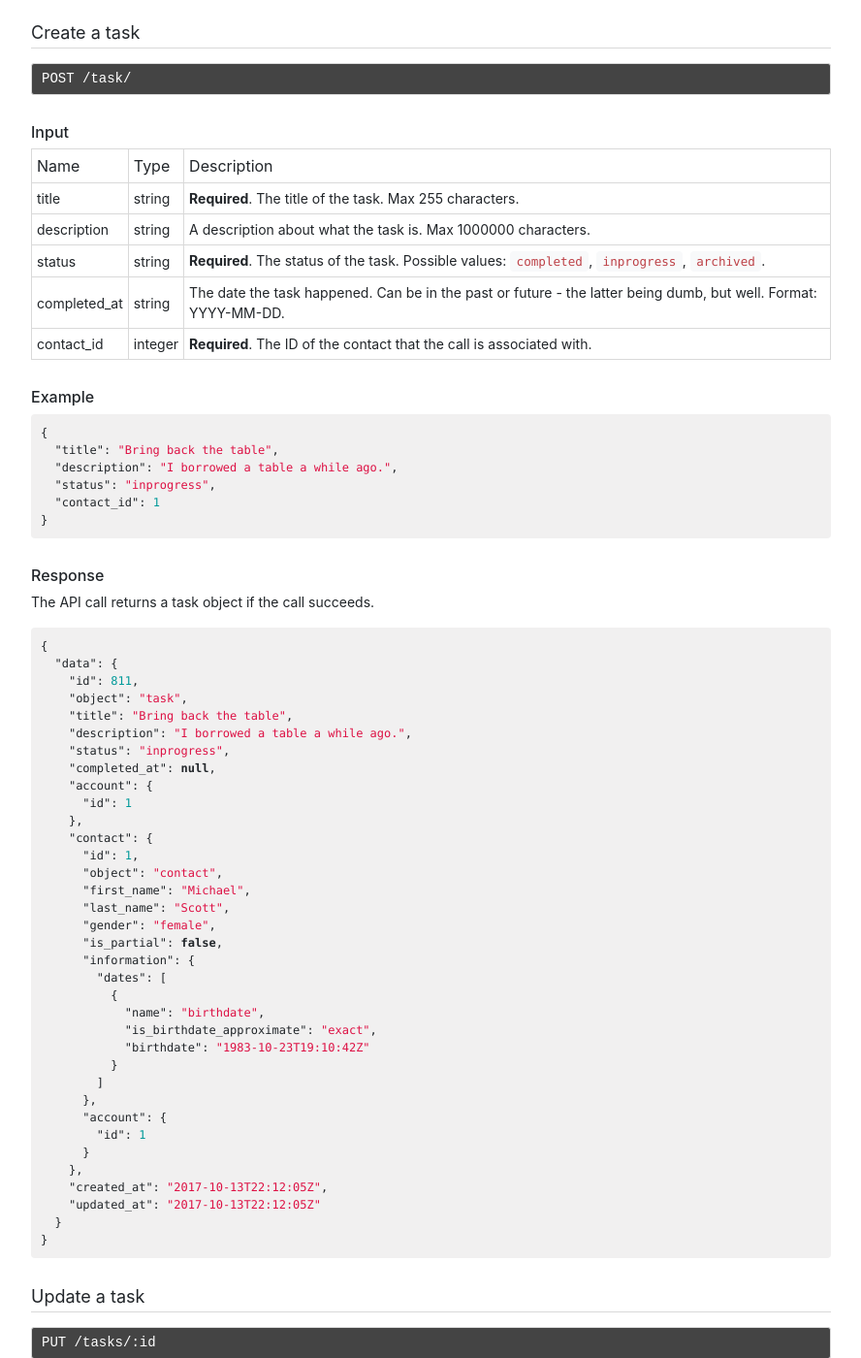
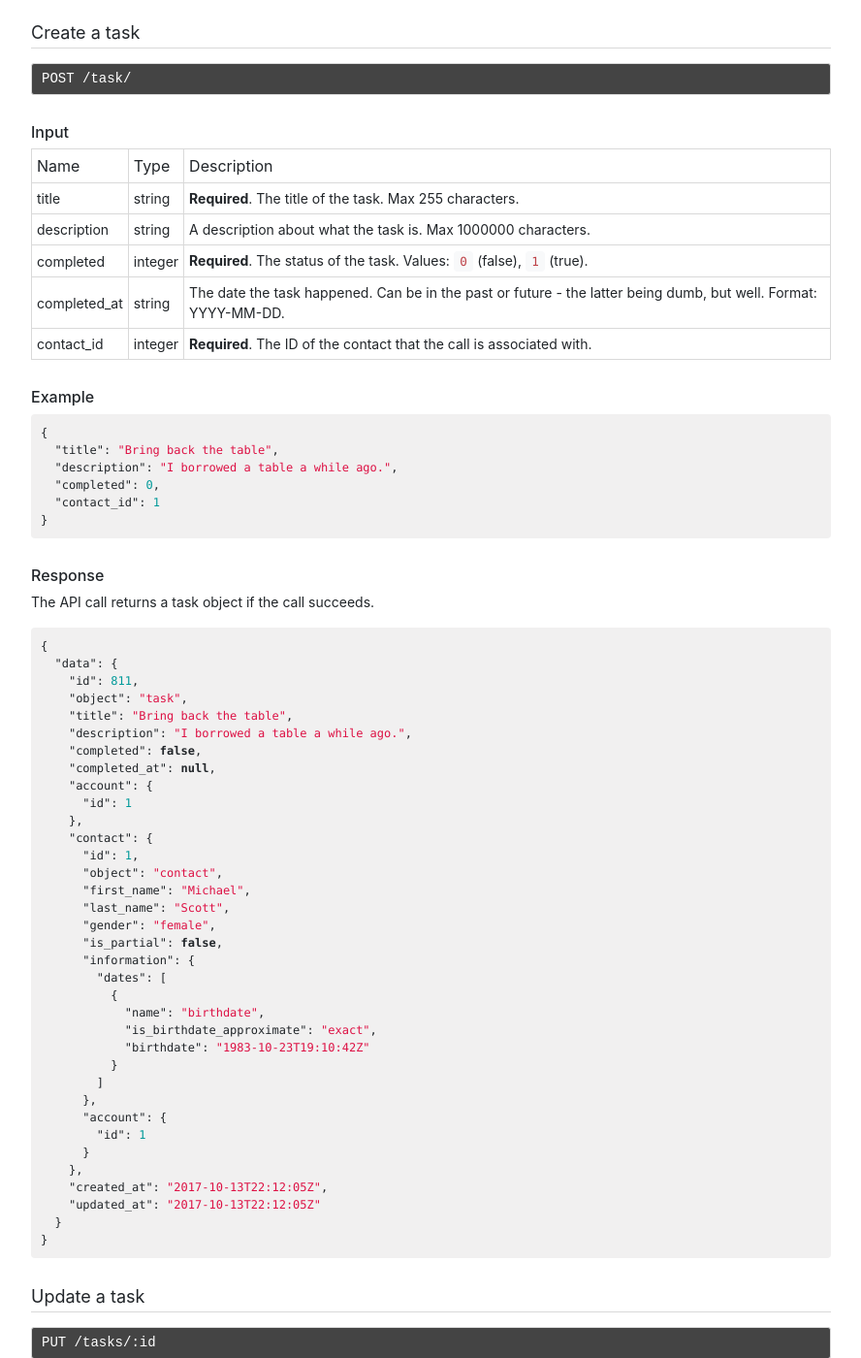
Before and after one commit to monicahq/marketing, a Jekyll site: the page built from api/tasks.md, in a window 1280 px wide and 1400 px high, scrolled down 5480 px. Shown: the whole window at 97% size, without its empty margins (53-941 px from the left). Built offline with Jekyll 4.4.1, drawn with Linux system fonts in a browser that asks for light colours; the table of contents is made by our own code; some of the changed text lies outside the part shown.

Commit message:
API: change tasks (#8)

```diff
--- a/api/tasks.md
+++ b/api/tasks.md
@@ -34,7 +34,7 @@ related contact.
       "object": "task",
       "title": "Send Phillys all my love",
       "description": "",
-      "status": "inprogress",
+      "completed": false,
       "completed_at": null,
       "account": {
         "id": 1
@@ -67,7 +67,7 @@ related contact.
       "object": "task",
       "title": "Send Michael Scott some flowers",
       "description": "Because he's the best boss ever.",
-      "status": "inprogress",
+      "completed": false,
       "completed_at": null,
       "account": {
         "id": 1
@@ -130,7 +130,7 @@ related contact.
       "object": "task",
       "title": "Send Phillys all my love",
       "description": "",
-      "status": "inprogress",
+      "completed": false,
       "completed_at": null,
       "account": {
         "id": 1
@@ -163,7 +163,7 @@ related contact.
       "object": "task",
       "title": "Send Michael Scott some flowers",
       "description": "Because he's the best boss ever.",
-      "status": "inprogress",
+      "completed": false,
       "completed_at": null,
       "account": {
         "id": 1
@@ -225,7 +225,7 @@ related contact.
     "object": "task",
     "title": "Send Phillys all my love",
     "description": "",
-    "status": "inprogress",
+    "completed": false,
     "completed_at": null,
     "account": {
       "id": 1
@@ -268,7 +268,7 @@ related contact.
 | ---- | ----------- | ----------- |
 | title | string | <strong>Required</strong>. The title of the task. Max 255 characters. |
 | description | string | A description about what the task is. Max 1000000 characters. |
-| status | string | <strong>Required</strong>. The status of the task. Possible values: `completed`, `inprogress`, `archived`. |
+| completed | integer | <strong>Required</strong>. The status of the task. Values: `0` (false), `1` (true). |
 | completed_at | string | The date the task happened. Can be in the past or future - the latter being dumb, but well. Format: YYYY-MM-DD. |
 | contact_id | integer | <strong>Required</strong>. The ID of the contact that the call is associated with. |
 
@@ -278,7 +278,7 @@ related contact.
 {
   "title": "Bring back the table",
   "description": "I borrowed a table a while ago.",
-  "status": "inprogress",
+  "completed": 0,
   "contact_id": 1
 }
 {% endhighlight %}
@@ -294,7 +294,7 @@ The API call returns a task object if the call succeeds.
     "object": "task",
     "title": "Bring back the table",
     "description": "I borrowed a table a while ago.",
-    "status": "inprogress",
+    "completed": false,
     "completed_at": null,
     "account": {
       "id": 1
@@ -337,7 +337,7 @@ The API call returns a task object if the call succeeds.
 | ---- | ----------- | ----------- |
 | title | string | <strong>Required</strong>. The title of the task. Max 255 characters. |
 | description | string | A description about what the task is. Max 1000000 characters. |
-| status | string | <strong>Required</strong>. The status of the task. Possible values: `completed`, `inprogress`, `archived`. |
+| completed | integer | <strong>Required</strong>. The status of the task. Values: `0` (false), `1` (true). |
 | completed_at | string | The date the task happened. Can be in the past or future - the latter being dumb, but well. Format: YYYY-MM-DD. |
 | contact_id | integer | <strong>Required</strong>. The ID of the contact that the call is associated with. |
 
@@ -347,7 +347,7 @@ The API call returns a task object if the call succeeds.
 {
   "title": "Bring back the table",
   "description": "I borrowed a table a while ago.",
-  "status": "completed",
+  "completed": 1,
   "completed_at": "1970-03-03",
   "contact_id": 1
 }
@@ -362,7 +362,7 @@ The API call returns a task object if the call succeeds.
     "object": "task",
     "title": "Bring back the table",
     "description": "I borrowed a table a while ago.",
-    "status": "completed",
+    "completed": true,
     "completed_at": "1970-03-03T00:00:00Z",
     "account": {
       "id": 1
```
